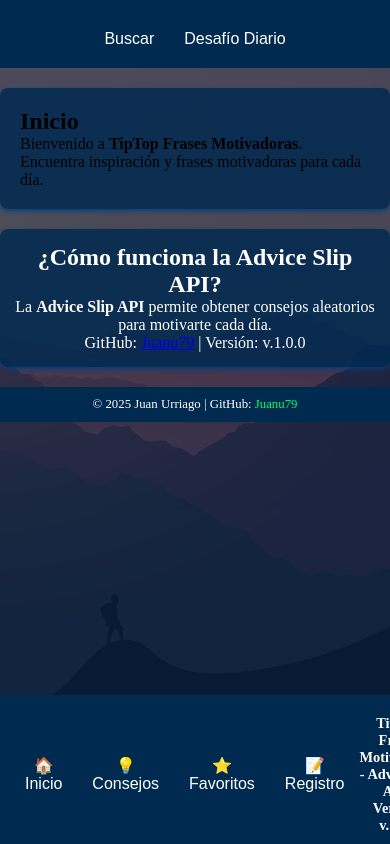
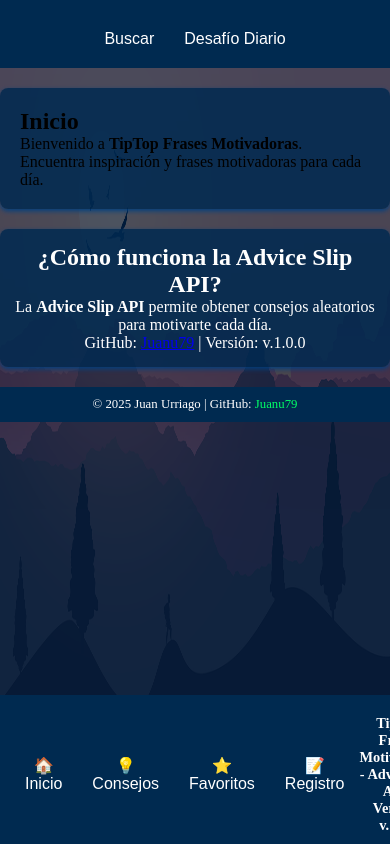
Before and after one commit to Juanu79/TipTop_FraseMotivadora, a plain HTML site: page index.html in a window 390 px wide. Drawn offline with Linux system fonts and the light colour scheme.

Commit message:
quince main

```diff
--- a/Style.css
+++ b/Style.css
@@ -18,12 +18,9 @@
   margin: 0;
   padding: 0;
 }
-
-@media (max-width: 600px) {
-  body {
-    background: url('Fondo.png') no-repeat center fixed;
-    background-size: cover;
-  }
+body {
+  background: url('Fondo.png') no-repeat center fixed;
+  background-size: 100vw 100vh;
 }
 
 /* Superposición para mejorar la legibilidad */
```
